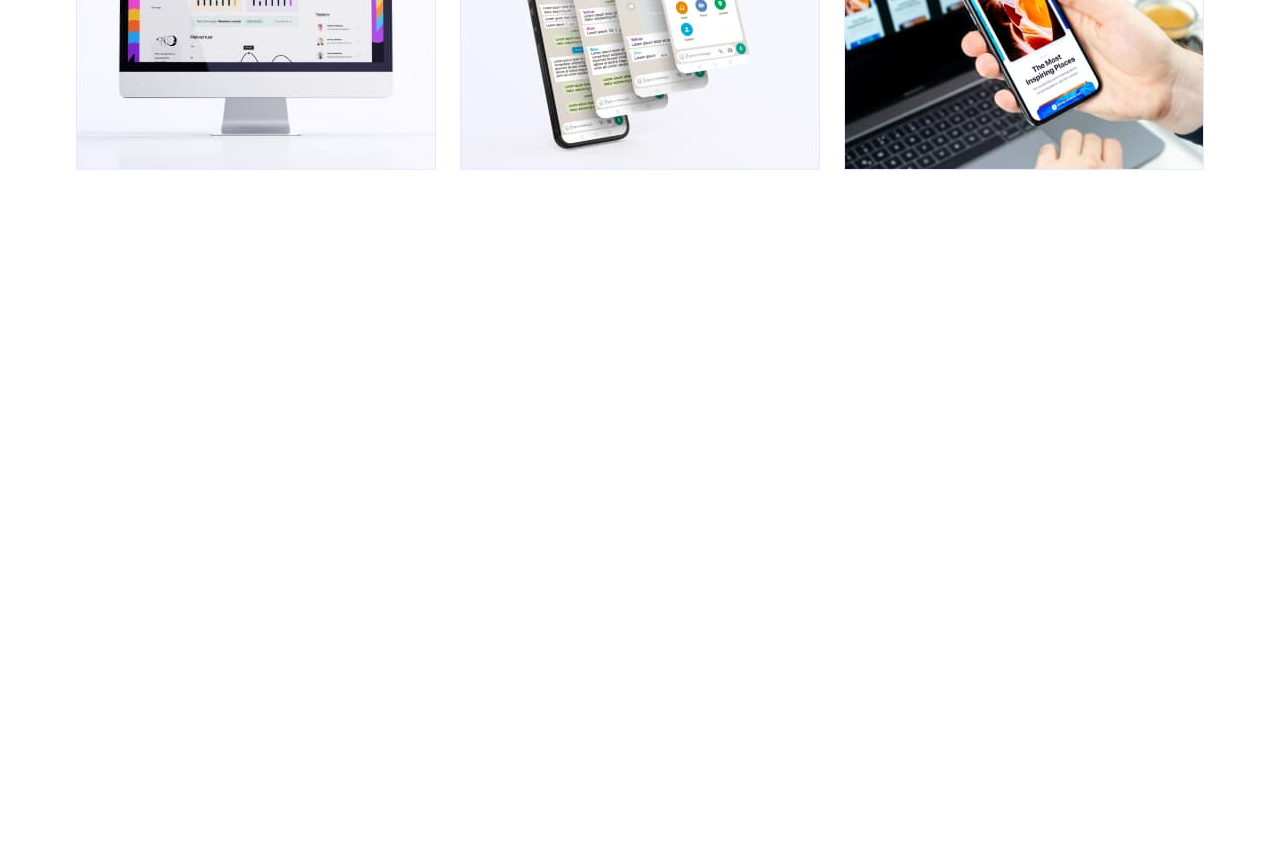
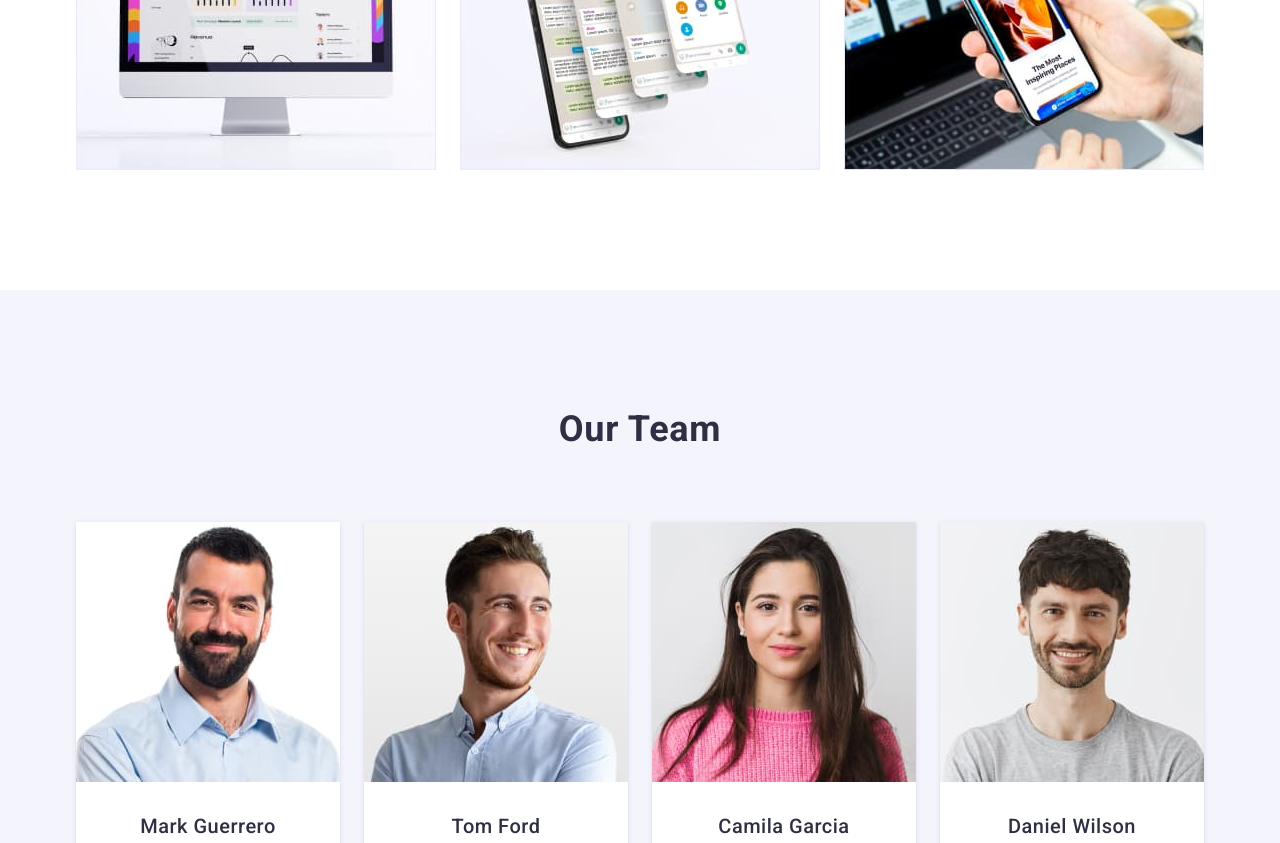
Before and after one commit to inhasid/goit-markup-hw-06, a plain HTML site: page index.html in a window 1280 px wide. Shown: the part 730-1573 px from the top of the page. Before the commit the page ends 1020 px from the top, so only its background shows below. Drawn offline with nearby package versions, Linux system fonts and the light colour scheme.

Commit message:
section4

```diff
--- a/css/media.css
+++ b/css/media.css
@@ -22,7 +22,21 @@
     .section-two .title {
         text-align: left;
     }
-}
+
+/*-------------------------------------section four pade index-----------------------------------------*/
+    .section-four {
+    }
+
+    .list-section-four {
+        column-gap: 24px;
+        row-gap: 64px;
+        max-width: 552px;
+        margin: 0 auto;
+    }
+
+    .item-section-four {
+        width: calc((100% - 24px) / 2);
+    }
 
 @media screen and (min-width: 1158px) {
     .container {
@@ -67,7 +81,11 @@
         margin-bottom: 8px;
     }
 
-/*-------------------------------------section four pade index-----------------------------------------*/
+/*-------------------------------------section three pade index-----------------------------------------*/
+    .section-three {
+        padding-bottom: 120px;
+    }
+
     .section-three .section-title {
         margin-bottom: 72px;
         display: block;
@@ -79,5 +97,24 @@
         gap: 24px;
         margin: 72px auto 0;
         padding: 0;
-   }
+    }
+
+/*-------------------------------------section four pade index-----------------------------------------*/
+
+    .section-four {
+        padding-top: 120px;
+        padding-bottom: 120px;
+    }
+
+    .list-section-four {
+        gap: 24px;
+        min-width: 100%;
+    }
+
+    .item-section-four {
+        width: calc((100% - 72px) / 4);
+
+    .section-four .title {
+            line-height: 1.2;
+        }
 }
--- a/css/styles.css
+++ b/css/styles.css
@@ -577,7 +577,7 @@ img {
 
 /*-------------------------------------section three pade index-----------------------------------------*/
 .section-three {
-    padding-bottom: 120px;
+    padding-bottom: 0px;
 }
 
 .section-three .section-title {
@@ -592,19 +592,20 @@ img {
 
 .section-four {
     background-color: var(--cloud-color);
-    padding-top: 120px;
-    padding-bottom: 120px;
+    padding-top: 96px;
+    padding-bottom: 96px;
 }
 
 .list-section-four {
     display: flex;
     flex-wrap: wrap;
-    gap: 24px;
+    gap: 72px;
+    justify-content: center;
+    align-items: center;
 }
 
 .item-section-four {
     background-color: var(--white-color);
-    width: calc((100% - 72px) / 4);
     justify-content: center;
     align-items: center;
     border-radius: 0px 0px 4px 4px;
@@ -615,7 +616,9 @@ img {
 }
 
 .section-four .title {
+    font-size: 20px;
     line-height: 1.2;
+    letter-spacing: 0.025em;
     margin-bottom: 8px;
 }
 
@@ -643,7 +646,6 @@ img {
 
 .link-icon {
     display: flex;
-    /*fill: var(--cloud-color);*/
     background-color: var(--iris-color);
     border-radius: 50%;
     width: 100%;
```
Also changed, not shown: index.html (+2 -2 lines).
